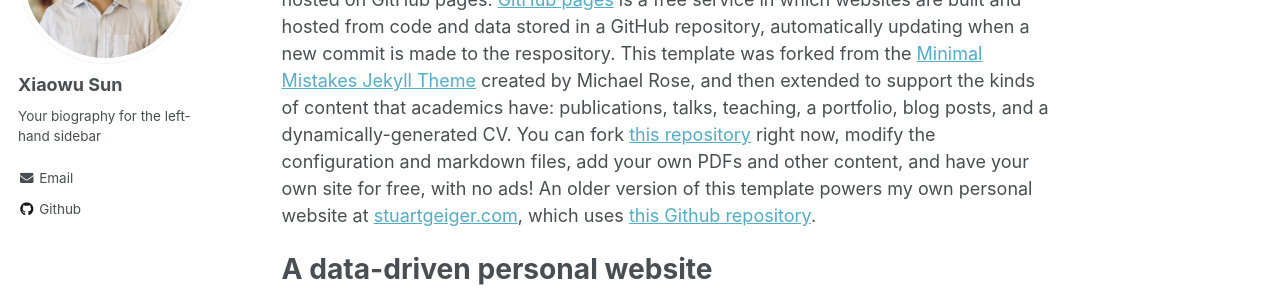
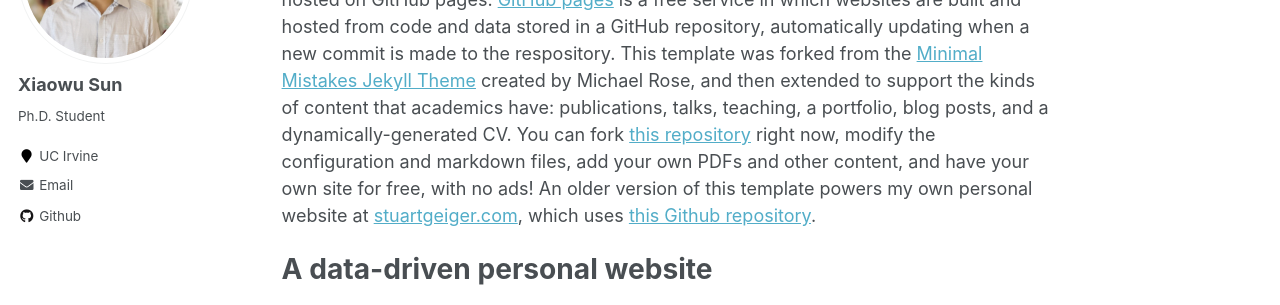
Before and after one commit to xiaowusun/xiaowusun.github.io, a Jekyll site: the page built from _pages/about.md, in a window 1280 px wide. Shown: the part 229-534 px from the top of the page. Built offline with Jekyll 4.4.1, drawn with Linux system fonts in a browser that asks for light colours.

Commit message:
Initial commit

```diff
--- a/_config.yml
+++ b/_config.yml
@@ -82,9 +82,9 @@
 author:
   name             : "Xiaowu Sun"
   avatar           : "Xiaowu_Sun.JPG"
-  bio              : "Your biography for the left-hand sidebar"
+  bio              : "Ph.D. Student"
   location         : #"Location"
-  employer         :
+  employer         : "UC Irvine"
   pubmed           : #"https://www.ncbi.nlm.nih.gov/pubmed/?term=john+snow"
   googlescholar    : #"http://yourfullgooglescholarurl.com"
   email            : "xiaowus@uci.edu"
```
